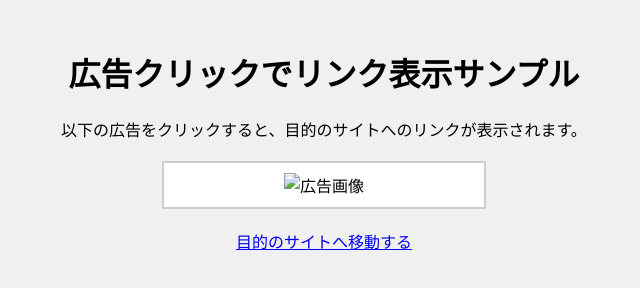
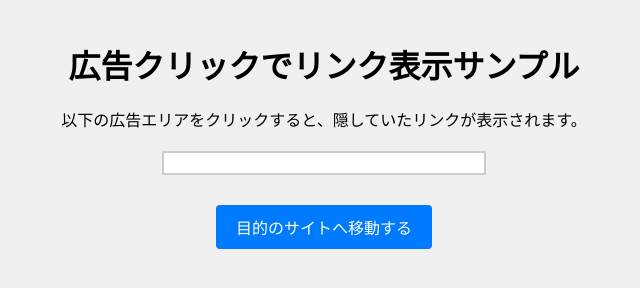
Before and after one commit to YuNi2023/YURI.github.io, a plain HTML site: page index.html in a window 1280 px wide. Both pictures are taken after a click on the element 640 px from the left and 184 px from the top of the page. Shown: the whole page, without its empty margins (316-956 px from the left). Drawn offline with Linux system fonts and the light colour scheme.

Commit message:
Add files via upload

```diff
--- a/index.html
+++ b/index.html
@@ -8,40 +8,75 @@
       text-align: center;
       font-family: Arial, sans-serif;
       background-color: #f0f0f0;
+      margin: 0;
       padding: 20px;
     }
-    #ad {
+    h1 {
+      margin-bottom: 20px;
+    }
+    #adContainer {
       margin: 20px auto;
       width: 300px;
-      cursor: pointer;
       border: 2px solid #ccc;
       padding: 10px;
       background-color: #fff;
+      cursor: pointer;
     }
-    #targetLink {
-      display: none;
-      margin-top: 20px;
+    #linkContainer {
+      margin-top: 30px;
+      display: none; /* 初期は非表示 */
+    }
+    /* リンクの見た目を少し調整 */
+    #linkContainer a {
+      display: inline-block;
+      padding: 10px 20px;
+      background-color: #007BFF;
+      color: #fff;
+      text-decoration: none;
+      border-radius: 4px;
+    }
+    #linkContainer a:hover {
+      background-color: #0056b3;
     }
   </style>
 </head>
 <body>
   <h1>広告クリックでリンク表示サンプル</h1>
-  <p>以下の広告をクリックすると、目的のサイトへのリンクが表示されます。</p>
+  <p>以下の広告エリアをクリックすると、隠していたリンクが表示されます。</p>
 
-  <!-- 広告エリア（ここでは画像を例示） -->
-  <div id="ad">
-    <img src="your-ad-image.jpg" alt="広告画像" width="100%">
+  <div id="adContainer">
+    <!-- admax: 忍者AdMaxで発行された広告タグをそのまま貼り付け -->
+    <script src="https://adm.shinobi.jp/s/1c98a05e5112d632eea60695e4420462"></script>
+    <!-- /admax -->
   </div>
 
-  <!-- クリック後に表示されるリンク -->
-  <div id="targetLink">
-    <a href="https://target-website.com" target="_blank">目的のサイトへ移動する</a>
-  </div>
+  <!-- クリック後に表示したいリンクを格納する要素 -->
+  <div id="linkContainer"></div>
 
   <script>
-    // 広告エリアがクリックされたときにリンクを表示
-    document.getElementById('ad').addEventListener('click', function(){
-      document.getElementById('targetLink').style.display = 'block';
+    // ▼ Base64エンコードしたリンクを用意
+    //    例: "https://example.com" → "aHR0cHM6Ly9leGFtcGxlLmNvbQ=="
+    const encodedLink = "aHR0cHM6Ly9leGFtcGxlLmNvbQ=="; // 実際のリンクに合わせて変更
+
+    // ▼ 広告コンテナをクリックしたときの処理
+    document.getElementById('adContainer').addEventListener('click', function() {
+      // 既にリンクが表示されていたら再表示しない（必要に応じてフラグ管理）
+      if (document.getElementById('linkContainer').children.length > 0) {
+        return;
+      }
+
+      // Base64をデコードして実際のURLを得る
+      const decodedLink = atob(encodedLink);
+
+      // <a>要素を作成し、デコードしたURLをセット
+      const anchor = document.createElement('a');
+      anchor.href = decodedLink;
+      anchor.target = "_blank";
+      anchor.textContent = "目的のサイトへ移動する";
+
+      // linkContainerに追加して表示
+      document.getElementById('linkContainer').appendChild(anchor);
+      document.getElementById('linkContainer').style.display = "block";
     });
   </script>
 </body>
```
